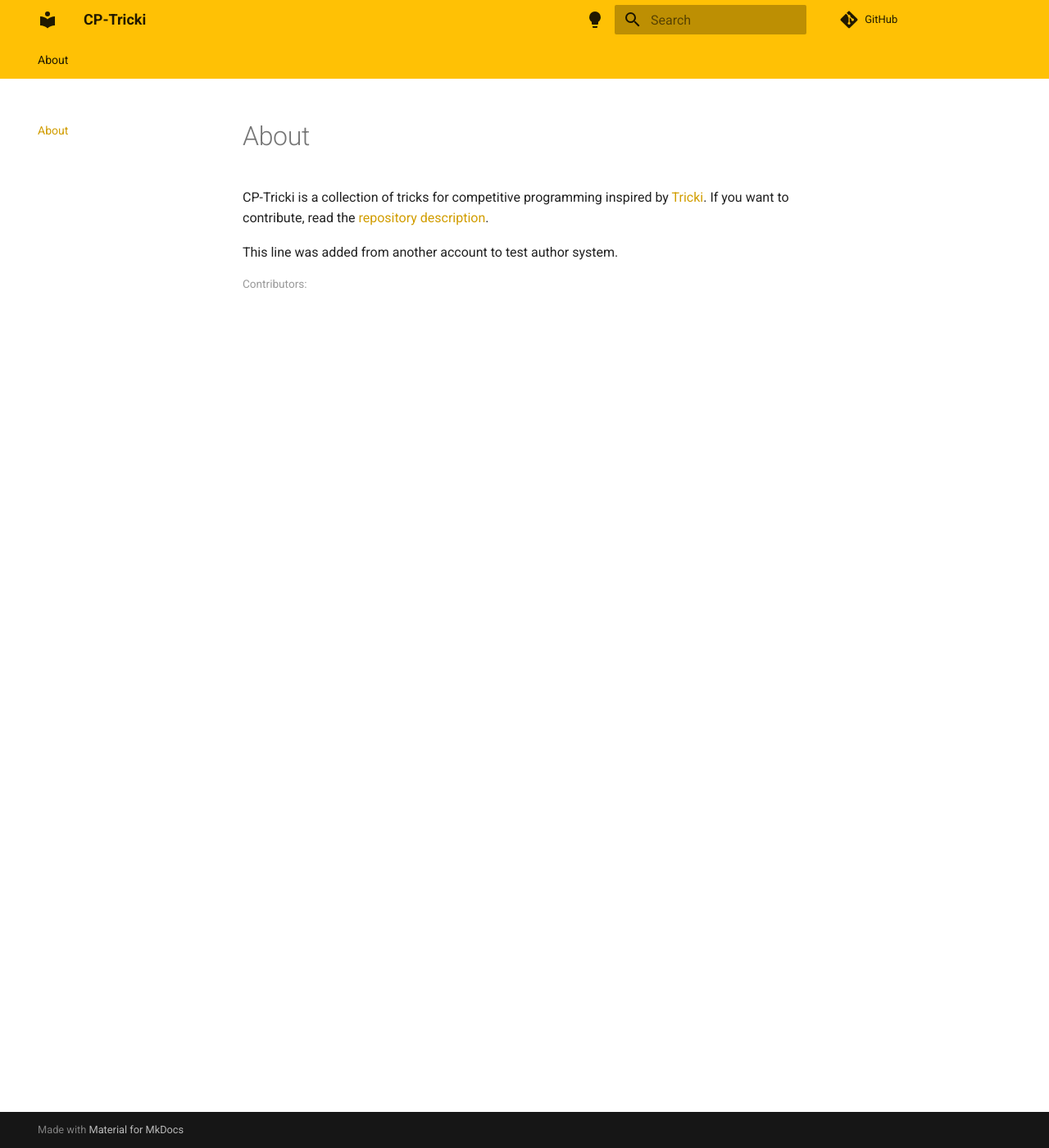
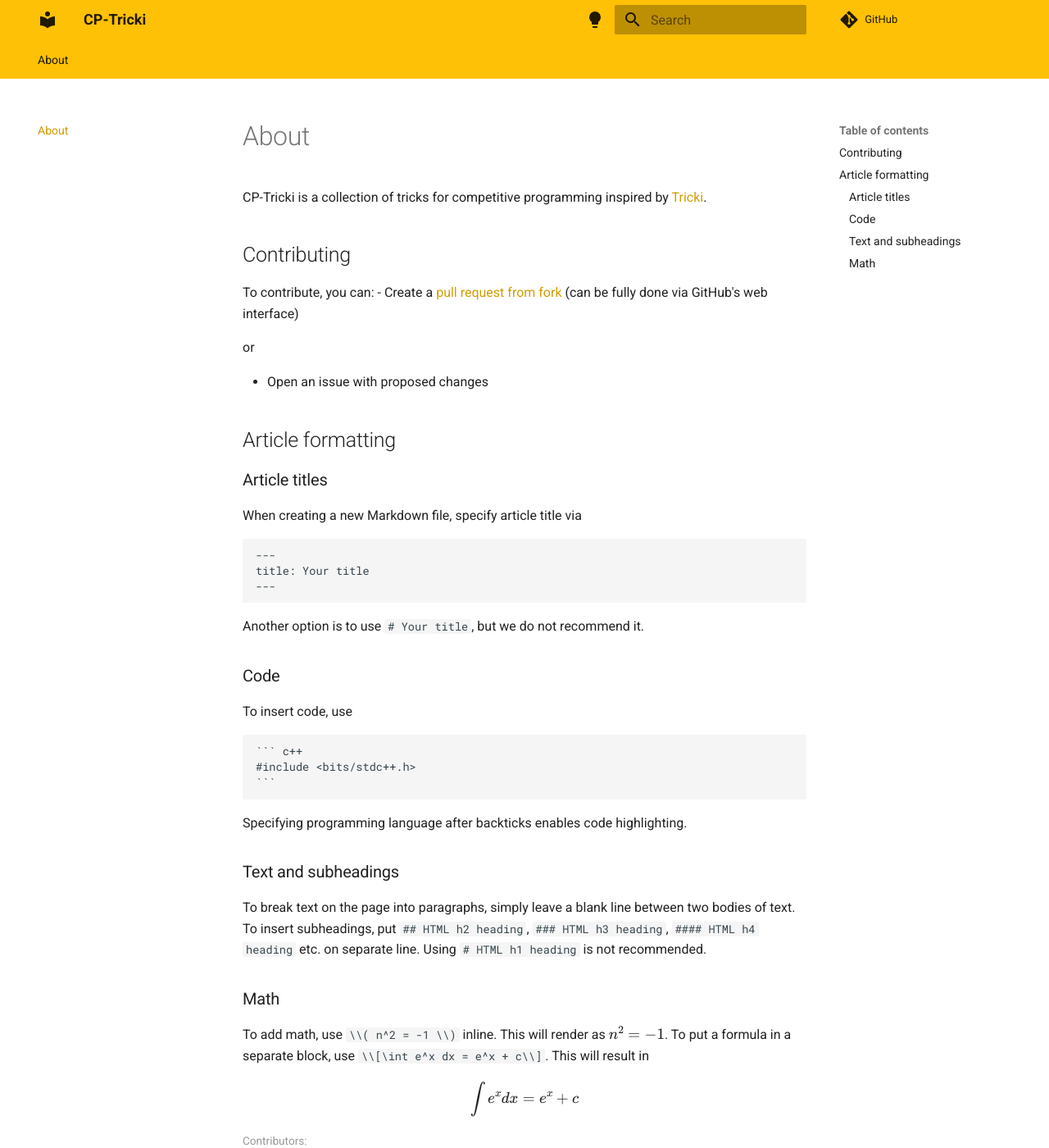
Before and after one commit to cp-tricki/cp-tricki.github.io, an MkDocs documentation site: the page built from docs/index.md, in a window 1280 px wide and 1400 px high. Shown: the whole window at 82% size. Built offline with MkDocs 1.6.1 and Material for MkDocs 9.7.7, drawn with Linux system fonts in a browser that asks for light colours; comment, search, counter and statistics services are not loaded.

Commit message:
Update index.md

`````diff
--- a/docs/index.md
+++ b/docs/index.md
@@ -2,6 +2,37 @@
 title: About
 ---
 CP-Tricki is a collection of tricks for competitive programming inspired by [Tricki](https://www.tricki.org/).
-If you want to contribute, read the [repository description](https://github.com/cp-tricki/cp-tricki.github.io/tree/main).
 
-This line was added from another account to test author system.
+## Contributing
+To contribute, you can:
+- Create a [pull request from fork](https://docs.github.com/en/pull-requests/collaborating-with-pull-requests/proposing-changes-to-your-work-with-pull-requests/creating-a-pull-request-from-a-fork) (can be fully done via GitHub's web interface)
+
+or
+
+- Open an issue with proposed changes
+
+## Article formatting
+### Article titles
+When creating a new Markdown file, specify article title via
+```
+---
+title: Your title
+---
+```
+Another option is to use `# Your title`, but we do not recommend it.
+
+### Code
+To insert code, use
+````
+``` c++
+#include <bits/stdc++.h>
+```
+````
+Specifying programming language after backticks enables code highlighting.
+
+### Text and subheadings
+To break text on the page into paragraphs, simply leave a blank line between two bodies of text.
+To insert subheadings, put `## HTML h2 heading`, `### HTML h3 heading`, `#### HTML h4 heading` etc. on separate line. Using `# HTML h1 heading` is not recommended.
+
+### Math
+To add math, use `\\( n^2 = -1 \\)` inline. This will render as \\( n^2 = -1 \\). To put a formula in a separate block, use `\\[\int e^x dx = e^x + c\\]`. This will result in \\[\int e^x dx = e^x + c\\]
`````
